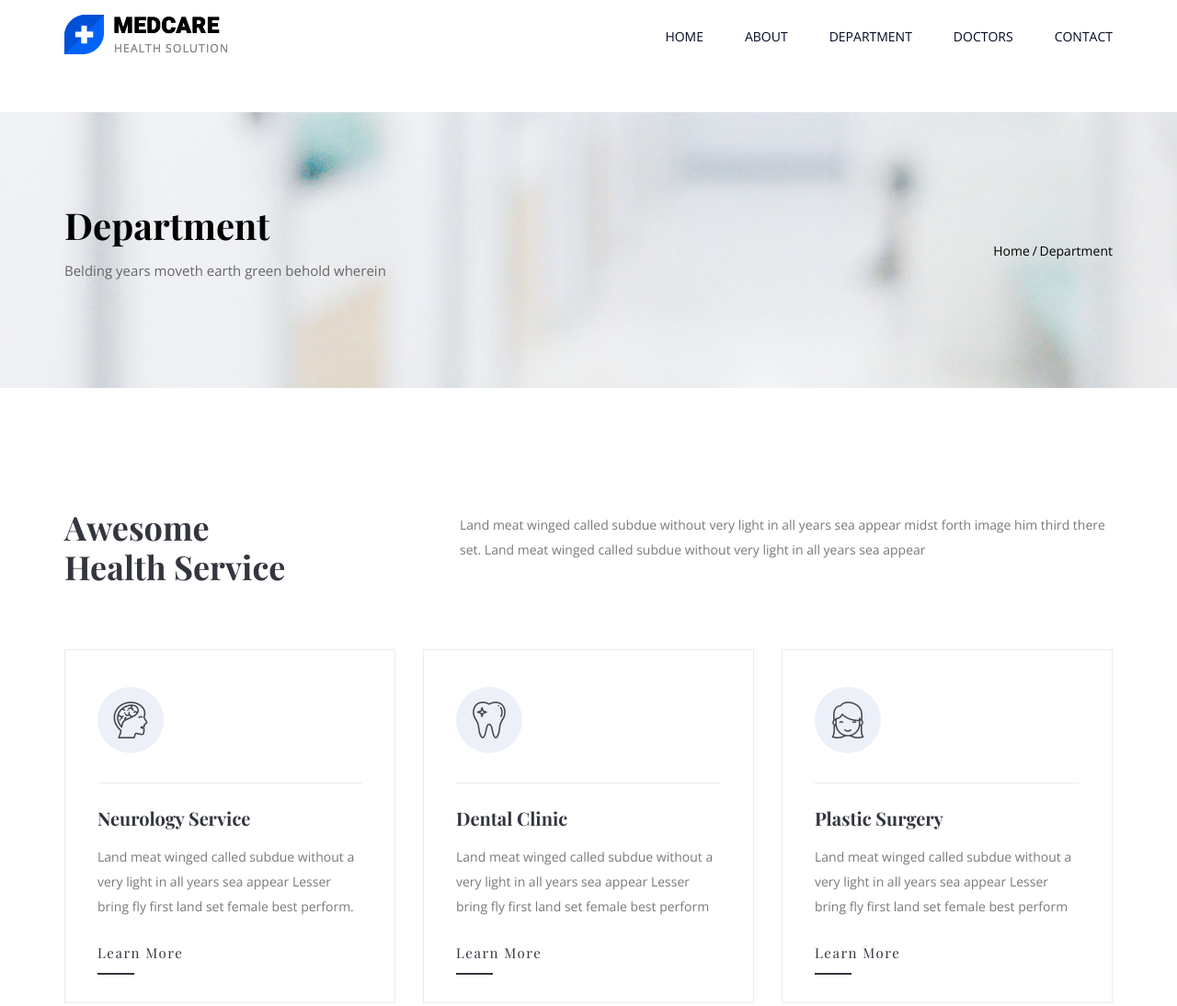
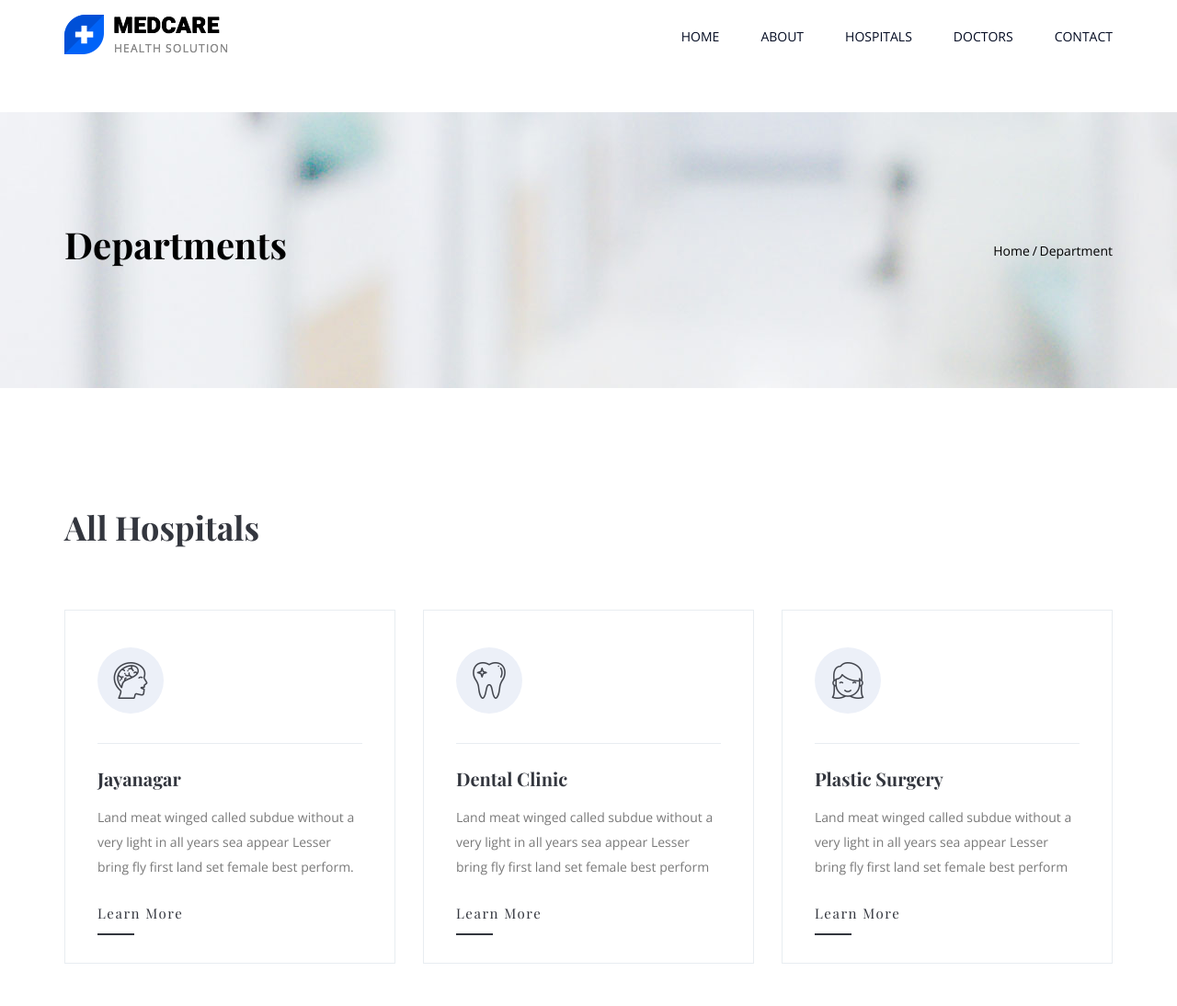
Before and after one commit to Umadevi-amin/WebMiniProject, a plain HTML site: page department.html in a window 1280 px wide. Shown: the top 1094 px of the page at 92% size. Drawn offline with nearby package versions, Linux system fonts and the light colour scheme.

Commit message:
Removed Errors

```diff
--- a/css/style.css
+++ b/css/style.css
@@ -1,49 +1,5 @@
-/*----------------------------------------------------
-@File: Default Styles
-@Author: Rocky Ahmed
-@URL: http://wethemez.com
-Author E-mail: rockybd1995@gmail.com
-
-This file contains the styling for the actual theme, this
-is the file you need to edit to change the look of the
-theme.
----------------------------------------------------- */
-/*=====================================================================
-@Template Name: Builder Construction
-@Author: Rocky Ahmed
-@Developed By: Rocky Ahmed
-@Developer URL: http://rocky.wethemez.com
-Author E-mail: rockybd1995@gmail.com
-
-@Default Styles
-
-Table of Content:
-01/ Variables
-02/ predefin
-03/ header
-04/ button
-05/ banner
-06/ breadcrumb
-07/ about
-08/ team
-09/ project
-10/ price
-11/ team
-12/ blog
-13/ video
-14/ service
-15/ career
-16/ contact
-17/ footer
-
-=====================================================================*/
-/*----------------------------------------------------*/
-/*font Variables*/
-/*Color Variables*/
-/*=================== fonts ====================*/
 @import url("https://fonts.googleapis.com/css?family=Open+Sans:300,400,600,700,800|Playfair+Display:400,700");
-/*---------------------------------------------------- */
-/*----------------------------------------------------*/
+
 .list {
   list-style: none;
   margin: 0px;
@@ -1908,7 +1864,6 @@ h6 {
   border-radius: 20px; }
 
 .genric-btn.arrow {
-  display: -webkit-inline-box;
   display: -ms-inline-flexbox;
   display: inline-flex;
   -webkit-box-align: center;
@@ -2059,7 +2014,7 @@ h6 {
   border: 1px solid transparent; }
 
 .genric-btn.disable {
-  color: #222222, 0.3;
+  color: #222222;
   background: #f9f9ff;
   border: 1px solid transparent;
   cursor: not-allowed; }
--- a/department.html
+++ b/department.html
@@ -5,7 +5,7 @@
     <meta charset="utf-8">
     <meta name="viewport" content="width=device-width, initial-scale=1, shrink-to-fit=no">
     <link rel="icon" href="img/favicon.png" type="image/png">
-    <title>Medcare Medical</title>
+    <title>Hospital Locating System</title>
     <!-- Bootstrap CSS -->
     <link rel="stylesheet" href="css/bootstrap.css">
     <link rel="stylesheet" href="css/themify-icons.css">
@@ -36,7 +36,7 @@
                         <ul class="nav navbar-nav menu_nav ml-auto">
                             <li class="nav-item"><a class="nav-link" href="index.html">Home</a></li>
                             <li class="nav-item"><a class="nav-link" href="about-us.html">About</a></li>
-                            <li class="nav-item"><a class="nav-link" href="department.html">Department</a></li>
+                            <li class="nav-item"><a class="nav-link" href="hospital.html">Hospitals</a></li>
                             <li class="nav-item"><a class="nav-link" href="doctors.html">Doctors</a></li>
                             <li class="nav-item"><a class="nav-link" href="contact.html">Contact</a></li>
                         </ul>
@@ -52,12 +52,9 @@
     <section class="banner_area">
       <div class="banner_inner d-flex align-items-center">
         <div class="container">
-          <div
-            class="banner_content d-md-flex justify-content-between align-items-center"
-          >
+          <div class="banner_content d-md-flex justify-content-between align-items-center">
             <div class="mb-3 mb-md-0">
-              <h2>Department</h2>
-              <p>Belding years moveth earth green behold wherein</p>
+              <h2>Departments</h2>
             </div>
             <div class="page_link">
               <a href="index.html">Home</a>
@@ -77,11 +74,7 @@
         <div class="container">
             <div class="area-heading row">
                 <div class="col-md-5 col-xl-4">
-                    <h3>Awesome<br>
-                    Health Service</h3>
-                </div>
-                <div class="col-md-7 col-xl-8">
-                    <p>Land meat winged called subdue without very light in all years sea appear midst forth image him third there set. Land meat winged called subdue without very light in all years sea appear</p>
+                    <h3>All Hospitals</h3>
                 </div>
             </div>
             <div class="row">
@@ -90,7 +83,7 @@
                         <span class="card-service__icon">
                             <i class="flaticon-brain"></i>
                         </span>
-                        <h3 class="card-service__title">Neurology Service</h3>
+                        <h3 class="card-service__title">Jayanagar</h3>
                         <p class="card-service__subtitle">Land meat winged called subdue without a very light in all years sea appear Lesser bring fly first land set female best perform.</p>
                         <a class="card-service__link" href="#">Learn More</a>
                     </div>
```
Also changed, not shown: 1 other file.
